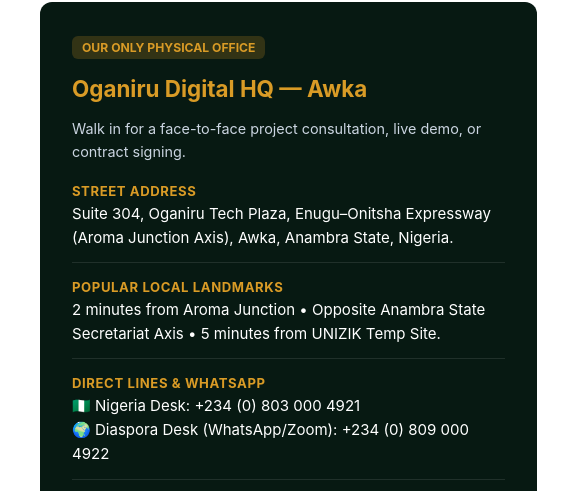
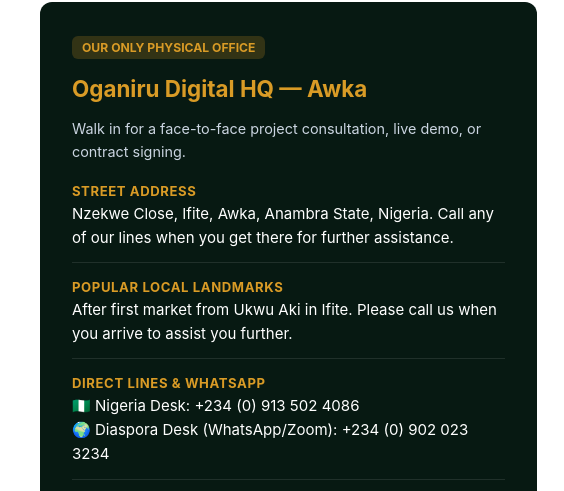
Before and after one commit to thetechbros25/Website-developers, a plain HTML site: page index.html in a window 1280 px wide. Shown: the part 5886-6377 px from the top of the page, 0-564 px from the left. Drawn offline with Linux system fonts and the light colour scheme.

Commit message:
Update index.html

```diff
--- a/index.html
+++ b/index.html
@@ -1613,16 +1613,16 @@
             <ul class="address-details">
               <li>
                 <strong>Street Address</strong>
-                Suite 304, Oganiru Tech Plaza, Enugu–Onitsha Expressway (Aroma Junction Axis), Awka, Anambra State, Nigeria.
+                Nzekwe Close, Ifite, Awka, Anambra State, Nigeria. Call any of our lines when you get there for further assistance.
               </li>
               <li>
                 <strong>Popular Local Landmarks</strong>
-                2 minutes from Aroma Junction • Opposite Anambra State Secretariat Axis • 5 minutes from UNIZIK Temp Site.
+                After first market from Ukwu Aki in Ifite. Please call us when you arrive to assist you further.
               </li>
               <li>
                 <strong>Direct Lines & WhatsApp</strong>
-                🇳🇬 Nigeria Desk: +234 (0) 803 000 4921<br />
-                🌍 Diaspora Desk (WhatsApp/Zoom): +234 (0) 809 000 4922
+                🇳🇬 Nigeria Desk: +234 (0) 913 502 4086<br />
+                🌍 Diaspora Desk (WhatsApp/Zoom): +234 (0) 902 023 3234
               </li>
               <li>
                 <strong>Office Hours (WAT)</strong>
```
